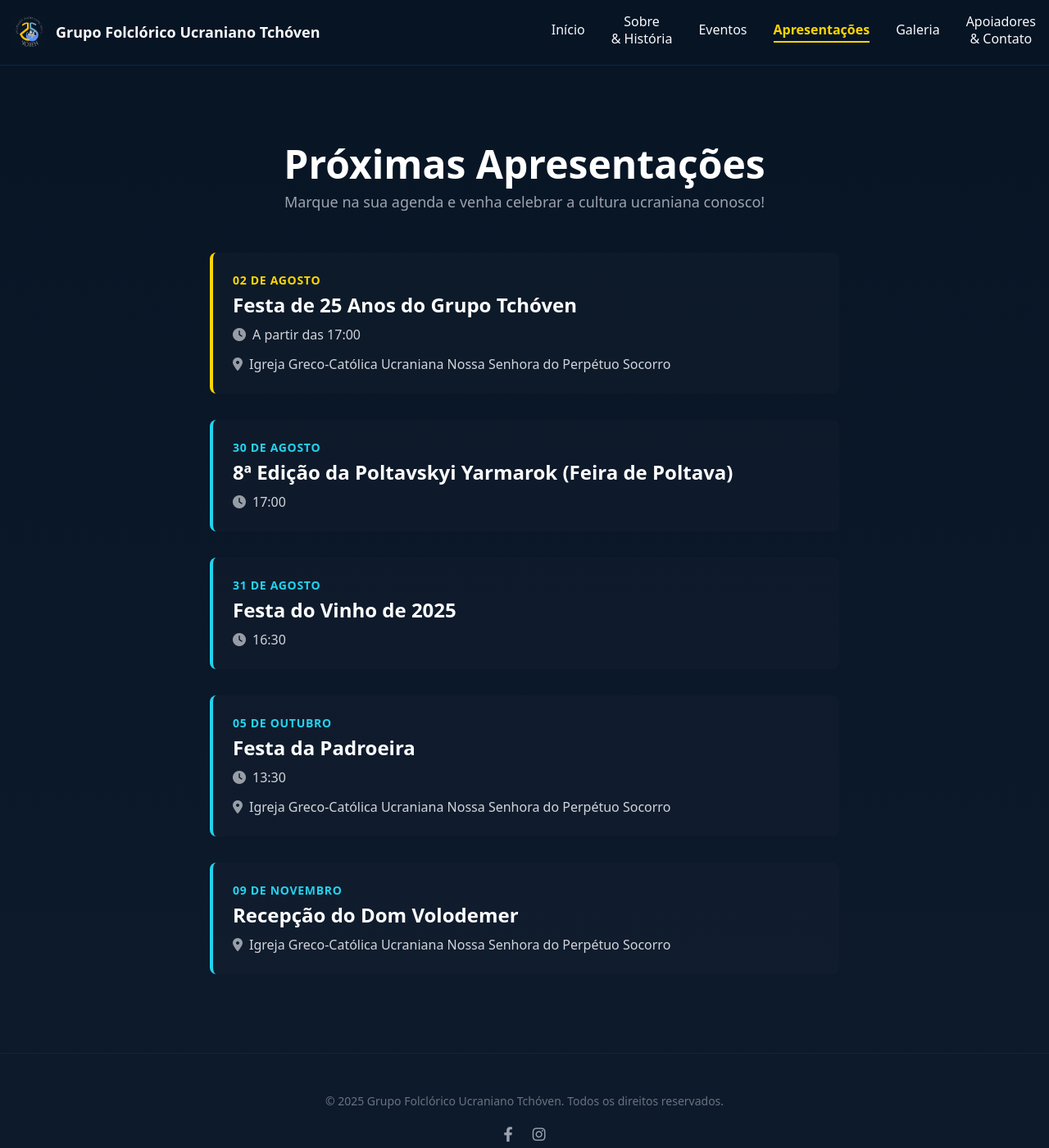
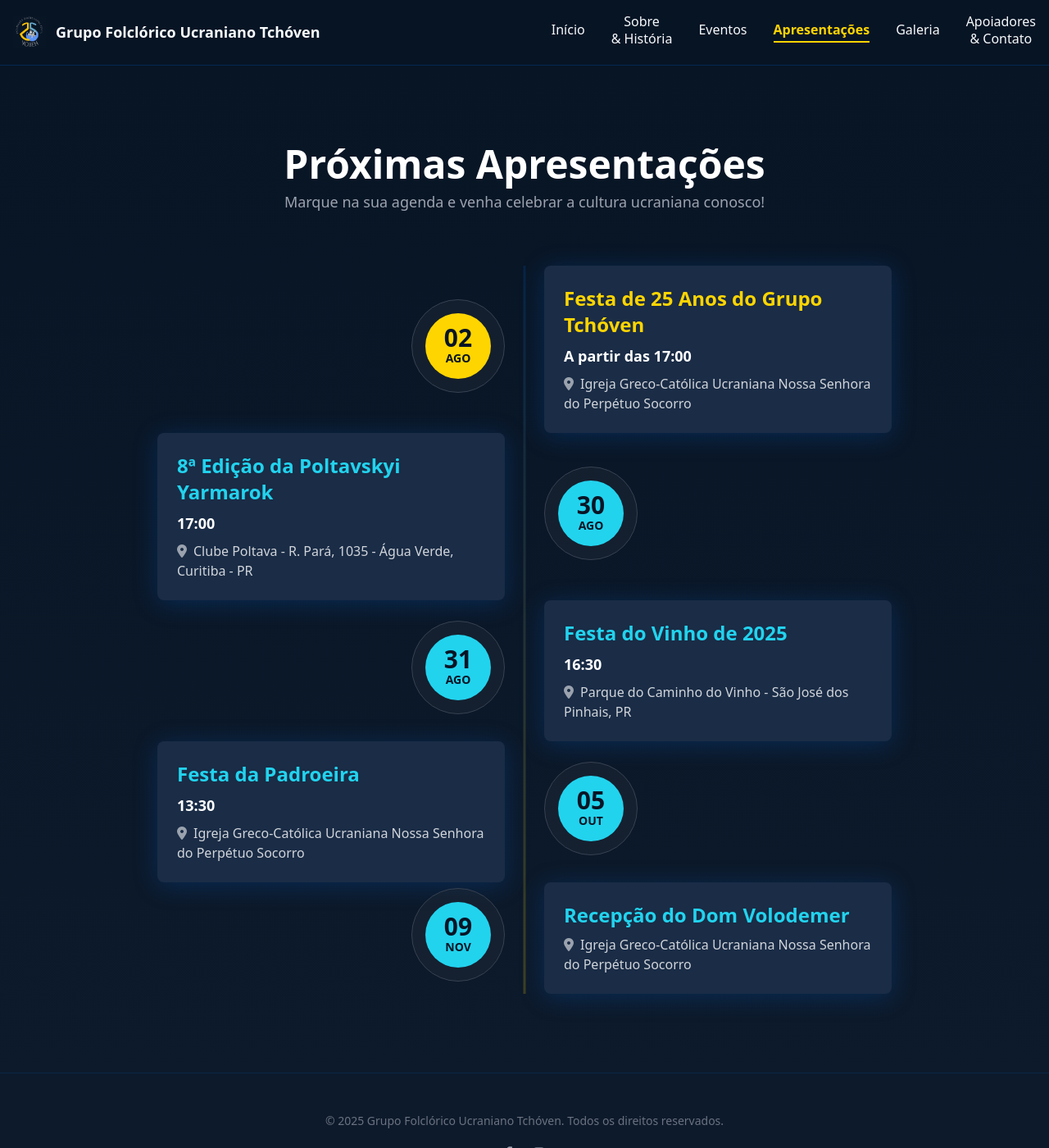
Before and after one commit to Tchoven/tchoven.github.io, a Jekyll site: the page built from apresentacoes/index.html, in a window 1280 px wide and 1400 px high. Shown: the whole window at 82% size. Built offline with Jekyll 4.4.1, drawn with Linux system fonts in a browser that asks for light colours; nearby versions of some CDN libraries.

Commit message:
Update index.html

```diff
--- a/apresentacoes/index.html
+++ b/apresentacoes/index.html
@@ -2,55 +2,125 @@
 layout: default
 title: Apresentações
 ---
+<style>
+    /* Estilo para a linha da timeline */
+    #agenda-line {
+        position: absolute;
+        top: 0;
+        bottom: 0;
+        left: 50%;
+        transform: translateX(-50%);
+        width: 3px;
+        background: linear-gradient(to bottom, rgba(0, 91, 187, 0.2), rgba(255, 213, 0, 0.2));
+    }
+    /* Esconde a linha em telas pequenas */
+    @media (max-width: 767px) {
+        #agenda-line {
+            display: none;
+        }
+    }
+</style>
+
 <section class="py-16 md:py-24 bg-gradient-to-b from-[#081525] to-[#0d1a2b] text-white">
     <div class="container mx-auto px-4">
 
         <!-- Título da Página -->
-        <div class="text-center mb-12">
+        <div class="text-center mb-16">
             <h1 class="text-4xl md:text-5xl font-bold mb-2">Próximas Apresentações</h1>
             <p class="text-lg text-gray-400">Marque na sua agenda e venha celebrar a cultura ucraniana conosco!</p>
         </div>
 
-        <!-- Lista de Apresentações -->
-        <div class="max-w-3xl mx-auto space-y-8">
+        <!-- Linha do Tempo de Apresentações -->
+        <div class="relative max-w-4xl mx-auto">
+            <div id="agenda-line"></div>
 
-            <!-- Evento 1: Festa de 25 Anos -->
-            <div class="bg-gray-800/20 p-6 rounded-lg border-l-4 border-[#FFD500]">
-                <p class="text-sm font-semibold text-[#FFD500] tracking-wider">02 DE AGOSTO</p>
-                <h2 class="text-2xl font-bold mt-1 mb-2">Festa de 25 Anos do Grupo Tchóven</h2>
-                <p class="text-gray-300 mb-3"><i class="fas fa-clock mr-2 opacity-70"></i>A partir das 17:00</p>
+            <div class="space-y-16 md:space-y-0">
+
+                <!-- Evento 1: Festa 25 Anos -->
+                <div class="md:grid md:grid-cols-2 md:gap-12 items-center">
+                    <div class="text-center md:text-right">
+                        <div class="inline-block p-4 bg-gray-800/50 border border-gray-700 rounded-full mb-2">
+                             <div class="bg-[#FFD500] text-[#081525] rounded-full w-20 h-20 flex flex-col justify-center items-center font-bold">
+                                 <span class="text-3xl leading-none">02</span>
+                                 <span class="text-sm">AGO</span>
+                             </div>
+                        </div>
+                    </div>
+                    <div class="card-bg p-6 rounded-lg custom-shadow">
+                        <h2 class="text-2xl font-bold text-[#FFD500]">Festa de 25 Anos do Grupo Tchóven</h2>
+                        <p class="text-lg font-semibold my-2">A partir das 17:00</p>
                         <p class="text-gray-300"><i class="fas fa-map-marker-alt mr-2 opacity-70"></i>Igreja Greco-Católica Ucraniana Nossa Senhora do Perpétuo Socorro</p>
+                    </div>
                 </div>
 
                 <!-- Evento 2: Poltavskyi Yarmarok -->
-            <div class="bg-gray-800/20 p-6 rounded-lg border-l-4 border-cyan-400">
-                <p class="text-sm font-semibold text-cyan-400 tracking-wider">30 DE AGOSTO</p>
-                <h2 class="text-2xl font-bold mt-1 mb-2">8ª Edição da Poltavskyi Yarmarok (Feira de Poltava)</h2>
-                <p class="text-gray-300"><i class="fas fa-clock mr-2 opacity-70"></i>17:00</p>
+                <div class="md:grid md:grid-cols-2 md:gap-12 items-center">
+                    <div class="card-bg p-6 rounded-lg custom-shadow order-2 md:order-1">
+                        <h2 class="text-2xl font-bold text-cyan-400">8ª Edição da Poltavskyi Yarmarok</h2>
+                        <p class="text-lg font-semibold my-2">17:00</p>
+                        <p class="text-gray-300"><i class="fas fa-map-marker-alt mr-2 opacity-70"></i>Clube Poltava - R. Pará, 1035 - Água Verde, Curitiba - PR</p>
+                    </div>
+                     <div class="text-center md:text-left order-1 md:order-2">
+                        <div class="inline-block p-4 bg-gray-800/50 border border-gray-700 rounded-full mb-2">
+                             <div class="bg-cyan-400 text-[#081525] rounded-full w-20 h-20 flex flex-col justify-center items-center font-bold">
+                                 <span class="text-3xl leading-none">30</span>
+                                 <span class="text-sm">AGO</span>
+                             </div>
+                        </div>
+                    </div>
                 </div>
 
                 <!-- Evento 3: Festa do Vinho -->
-            <div class="bg-gray-800/20 p-6 rounded-lg border-l-4 border-cyan-400">
-                <p class="text-sm font-semibold text-cyan-400 tracking-wider">31 DE AGOSTO</p>
-                <h2 class="text-2xl font-bold mt-1 mb-2">Festa do Vinho de 2025</h2>
-                <p class="text-gray-300"><i class="fas fa-clock mr-2 opacity-70"></i>16:30</p>
+                <div class="md:grid md:grid-cols-2 md:gap-12 items-center">
+                    <div class="text-center md:text-right">
+                        <div class="inline-block p-4 bg-gray-800/50 border border-gray-700 rounded-full mb-2">
+                             <div class="bg-cyan-400 text-[#081525] rounded-full w-20 h-20 flex flex-col justify-center items-center font-bold">
+                                 <span class="text-3xl leading-none">31</span>
+                                 <span class="text-sm">AGO</span>
+                             </div>
+                        </div>
+                    </div>
+                    <div class="card-bg p-6 rounded-lg custom-shadow">
+                        <h2 class="text-2xl font-bold text-cyan-400">Festa do Vinho de 2025</h2>
+                        <p class="text-lg font-semibold my-2">16:30</p>
+                        <p class="text-gray-300"><i class="fas fa-map-marker-alt mr-2 opacity-70"></i>Parque do Caminho do Vinho - São José dos Pinhais, PR</p>
+                    </div>
                 </div>
 
                 <!-- Evento 4: Festa da Padroeira -->
-            <div class="bg-gray-800/20 p-6 rounded-lg border-l-4 border-cyan-400">
-                <p class="text-sm font-semibold text-cyan-400 tracking-wider">05 DE OUTUBRO</p>
-                <h2 class="text-2xl font-bold mt-1 mb-2">Festa da Padroeira</h2>
-                <p class="text-gray-300 mb-3"><i class="fas fa-clock mr-2 opacity-70"></i>13:30</p>
+                <div class="md:grid md:grid-cols-2 md:gap-12 items-center">
+                    <div class="card-bg p-6 rounded-lg custom-shadow order-2 md:order-1">
+                        <h2 class="text-2xl font-bold text-cyan-400">Festa da Padroeira</h2>
+                        <p class="text-lg font-semibold my-2">13:30</p>
                         <p class="text-gray-300"><i class="fas fa-map-marker-alt mr-2 opacity-70"></i>Igreja Greco-Católica Ucraniana Nossa Senhora do Perpétuo Socorro</p>
                     </div>
+                    <div class="text-center md:text-left order-1 md:order-2">
+                        <div class="inline-block p-4 bg-gray-800/50 border border-gray-700 rounded-full mb-2">
+                             <div class="bg-cyan-400 text-[#081525] rounded-full w-20 h-20 flex flex-col justify-center items-center font-bold">
+                                 <span class="text-3xl leading-none">05</span>
+                                 <span class="text-sm">OUT</span>
+                             </div>
+                        </div>
+                    </div>
+                </div>
 
-            <!-- Evento 5: Recepção do Dom Volodemer -->
-            <div class="bg-gray-800/20 p-6 rounded-lg border-l-4 border-cyan-400">
-                <p class="text-sm font-semibold text-cyan-400 tracking-wider">09 DE NOVEMBRO</p>
-                <h2 class="text-2xl font-bold mt-1 mb-2">Recepção do Dom Volodemer</h2>
-                <p class="text-gray-300"><i class="fas fa-map-marker-alt mr-2 opacity-70"></i>Igreja Greco-Católica Ucraniana Nossa Senhora do Perpétuo Socorro</p>
+                <!-- Evento 5: Recepção Dom Volodemer -->
+                <div class="md:grid md:grid-cols-2 md:gap-12 items-center">
+                     <div class="text-center md:text-right">
+                        <div class="inline-block p-4 bg-gray-800/50 border border-gray-700 rounded-full mb-2">
+                             <div class="bg-cyan-400 text-[#081525] rounded-full w-20 h-20 flex flex-col justify-center items-center font-bold">
+                                 <span class="text-3xl leading-none">09</span>
+                                 <span class="text-sm">NOV</span>
+                             </div>
+                        </div>
+                    </div>
+                    <div class="card-bg p-6 rounded-lg custom-shadow">
+                        <h2 class="text-2xl font-bold text-cyan-400">Recepção do Dom Volodemer</h2>
+                        <p class="text-gray-300 mt-2"><i class="fas fa-map-marker-alt mr-2 opacity-70"></i>Igreja Greco-Católica Ucraniana Nossa Senhora do Perpétuo Socorro</p>
+                    </div>
                 </div>
 
             </div>
         </div>
+    </div>
 </section>
```
Lines whose indentation alone changed are shown as unchanged.
